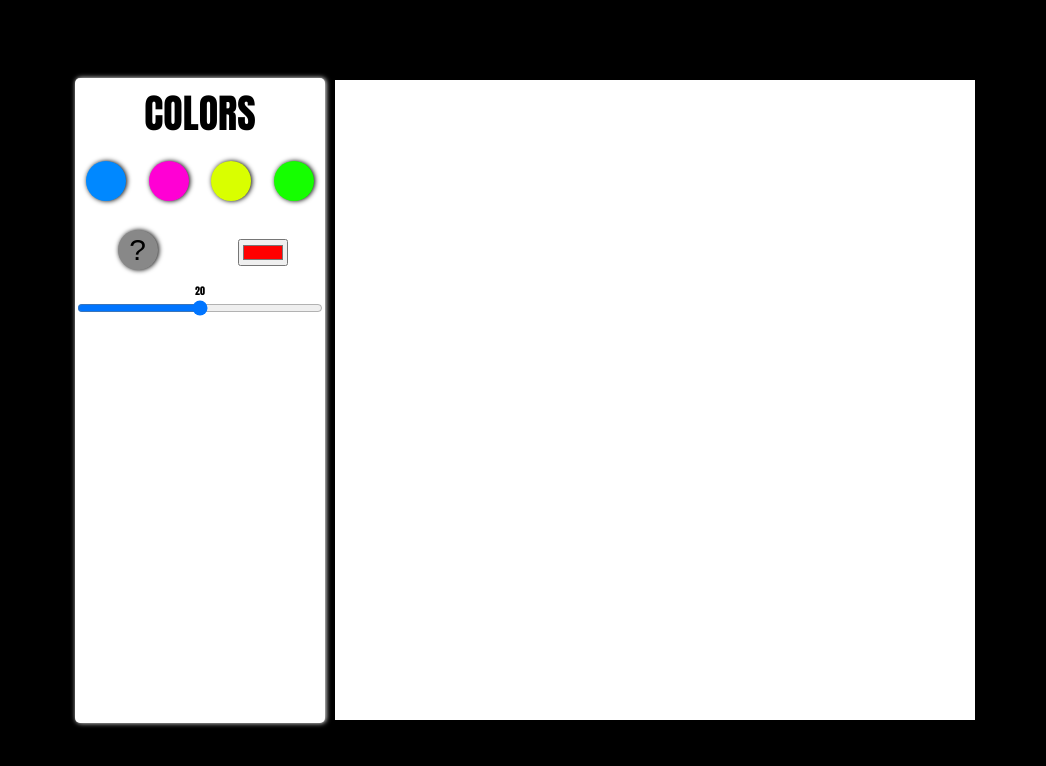
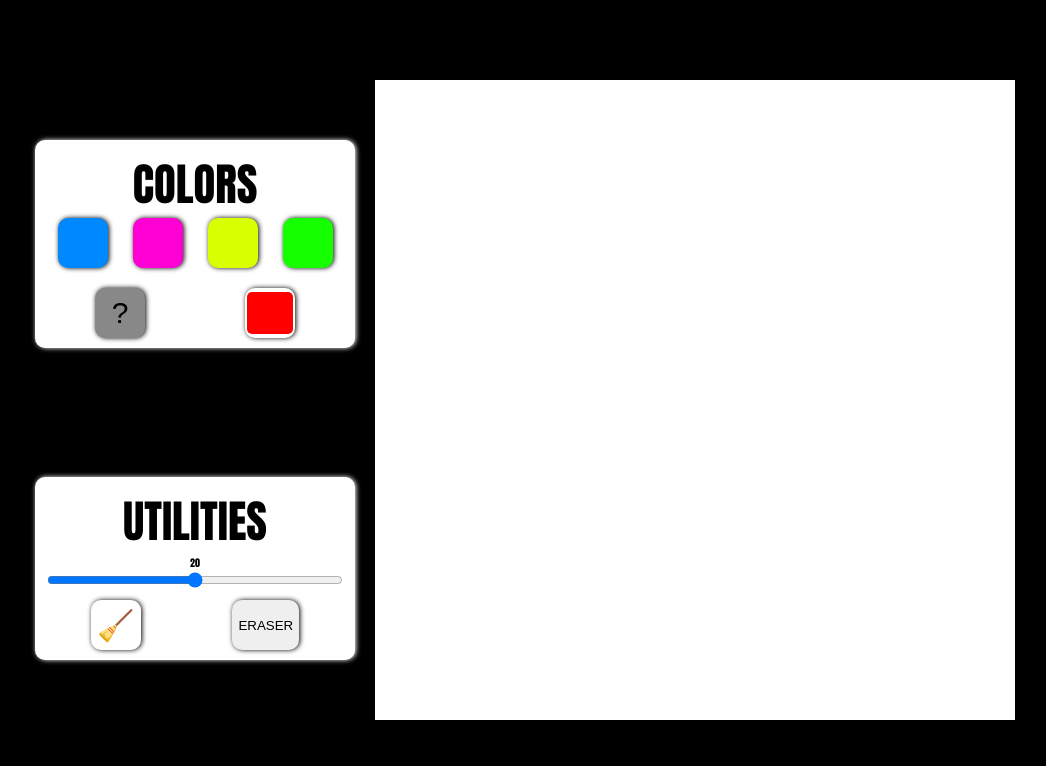
Before and after one commit to Alexrp02/etchASketch, a plain HTML site: page index.html in a window 1280 px wide. Shown: the whole page, without its empty margins (115-1161 px from the left). Drawn offline with Linux system fonts and the light colour scheme.

Commit message:
FInished with different options

```diff
--- a/index.html
+++ b/index.html
@@ -13,6 +13,8 @@
 </head>
 <body>
     <div id="menu">
+
+        <div class="submenu">
             <div>COLORS</div>
             <ul>
                 <li><button class="button" id="blue"></button></li>
@@ -20,12 +22,22 @@
                 <li><button class="button" id="yellow"></button></li>
                 <li><button class="button" id="green"></button></li>
                 <li><button class="button" id="random">?</button></li>
-            <li><input type="color" value="#ff0000" id="muestrario"></li>
+                <li><input type="color" value="#ff0000" id="muestrario" class="button"></li>
             </ul>
+        </div>
+
+        <div class="submenu">
+            <div>UTILITIES</div>
             <div id="slider-wrapper">
                 <div id="slider-value">20</div>
                 <input type="range" min="8" max="100" id="slider">
             </div>
+            <div id="clean-wrapper">
+                <button id="clean">&#129529;</button>
+                <button id="eraser">ERASER</button>
+            </div>
+        </div>
+
     </div>
     <div id="wrapper">
 
--- a/script.js
+++ b/script.js
@@ -3,6 +3,7 @@ let dimension = 20 ;
 let rgb ;
 let random = true ;
 
+//Event listeners with document elements
 const wrapper = document.querySelector('#wrapper') ;
     wrapper.setAttribute('style', 'grid-template-columns: repeat('+ dimension +', auto);')
 
@@ -10,6 +11,13 @@ const box = document.createElement('div') ;
     box.classList.add('box') ;
 
 const buttons = document.querySelectorAll('.button') ;
+    buttons.forEach(button => {
+        button.addEventListener('click', () => {
+            button.id==="random"? random = true : random = false ;
+            rgb = window.getComputedStyle(button).getPropertyValue("background-color") ;
+            console.log(rgb) ;
+        })
+    })
 const selector = document.querySelector('#muestrario') ;
     selector.addEventListener('input', () => {
         random = false ;
@@ -25,6 +33,17 @@ const slider = document.querySelector("#slider") ;
     }) ;
     slider.onchange = () => createGrid() ;
 
+const cleanButton = document.getElementById('clean') ;
+    cleanButton.addEventListener('click' , () => cleanGrid()) ;
+
+const eraser = document.getElementById('eraser') ;
+    eraser.addEventListener('click', () => {
+        random= false ;
+        rgb = 'rgb(255, 255, 255)' ;
+        console.log(rgb) ;
+    })
+
+//Functions
 function createGrid(){
     wrapper.innerHTML = "" ;
     wrapper.setAttribute('style', 'grid-template-columns: repeat('+ dimension +', auto);')
@@ -41,7 +60,7 @@ function createGrid(){
                 node.setAttribute('style', 'background-color:'+ rgb) ;
             } ;
         }) ;
-        node.addEventListener('click', (e) => {
+        node.addEventListener('mousedown', (e) => {
             if(random === true)
                 rgb = 'rgb('+ Math.floor(Math.random() * 255) +','+ Math.floor(Math.random() * 255) +','+ Math.floor(Math.random() * 255) + ')' ;
                 node.setAttribute('style', 'background-color:'+ rgb) ;
@@ -50,13 +69,9 @@ function createGrid(){
 }
 createGrid() ;
 
+function cleanGrid() {
 
-
-buttons.forEach(button => {
-    button.addEventListener('click', () => {
-
-        button.id==="random"? random = true : random = false ;
-        rgb = window.getComputedStyle(button).getPropertyValue("background-color") ;
-        console.log(rgb) ;
-    })
-})
+    for (let index = 0; index < wrapper.children.length; index++) {
+        wrapper.children[index].setAttribute('style', 'background-color:white;') ;
+    }
+}
--- a/style.css
+++ b/style.css
@@ -5,7 +5,7 @@ body{
     background-color: black;
     overflow: hidden;
     display: flex;
-    gap: 10px;
+    gap: 20px;
     justify-content: center;
     align-items: center;
     font-family: 'Anton', sans-serif;
@@ -22,15 +22,23 @@ body{
 #menu{
     min-width: 15vw;
     min-height: 80vh;
-    padding-top: 5px;
-    background-color: white;
+    /* padding-top: 5px; */
+    /* background-color: white; */
     border-radius: 5px;
-    box-shadow: white 1px 0px 5px;
+    /* box-shadow: white 1px 0px 5px; */
     display: flex;
     flex-direction: column;
     text-align: center;
-    font-size: 40px;
+    justify-content: space-around;
+    font-size: 3.5vw;
     gap: 10px;
+}
+
+.submenu {
+    padding: 10px;
+    background-color: white;
+    box-shadow: white 1px 0px 5px;
+    border-radius: 10px;
 }
 
 .box{
@@ -43,6 +51,7 @@ ul{
     padding: 0;
     display: flex;
     flex-wrap: wrap;
+    row-gap: 20px;
     justify-content: space-around;
     align-items: center;
     list-style: none;
@@ -50,13 +59,16 @@ ul{
 
 li{
     flex: 1 0 25%;
+    display: flex;
+    justify-content: center;
+    align-items: center;
 }
 
 button{
-    min-height: 40px;
+    min-height: 50px;
     cursor: pointer;
-    min-width: 40px;
-    border-radius: 100%;
+    min-width: 50px;
+    border-radius: 10px;
     border: none;
     box-shadow: black 1px 0px 5px;
 }
@@ -85,3 +97,40 @@ button{
     display: flex;
     flex-direction: column;
 }
+
+#muestrario {
+    min-width: 50px;
+    min-height: 50px;
+    background-color: transparent;
+    border: none;
+    border-radius: 10px;
+    padding: 0;
+    cursor: pointer;
+
+    box-shadow: black 1px 0px 5px;
+}
+#muestrario::-webkit-color-swatch {
+    border-radius: 5px;
+    border: none;
+    margin: 0;
+    padding: 0;
+}
+#muestrario::-moz-color-swatch {
+    border-radius: 5px;
+    border: none;
+    margin: 0;
+    padding: 0;
+}
+
+#clean {
+    font-weight: bold;
+    background-color: transparent;
+    font-size: 30px;
+}
+#clean-wrapper {
+    display: flex;
+    flex-wrap: wrap;
+    justify-content: space-around;
+    align-items: center;
+    margin-top: 10px;
+}
```
Lines whose indentation alone changed are shown as unchanged.
